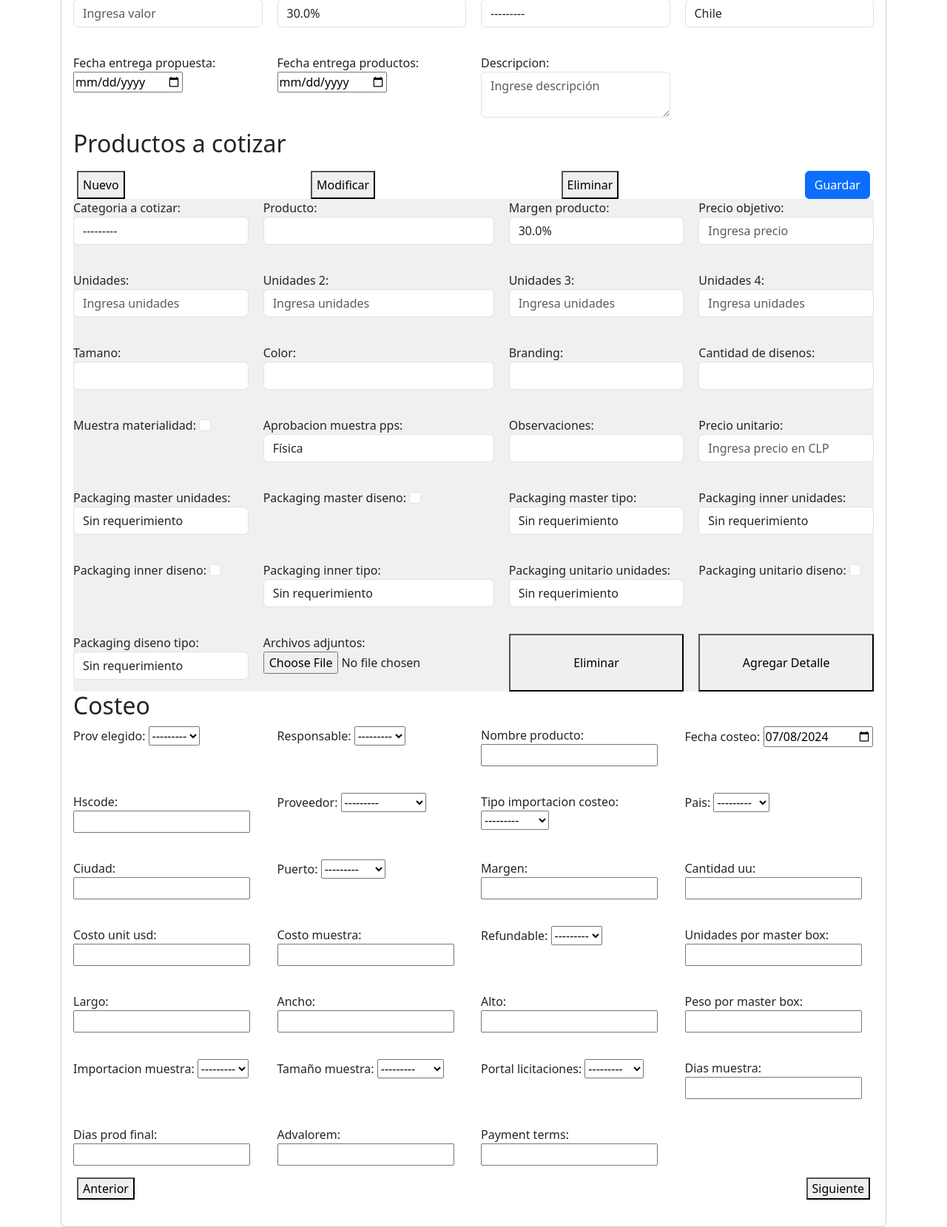
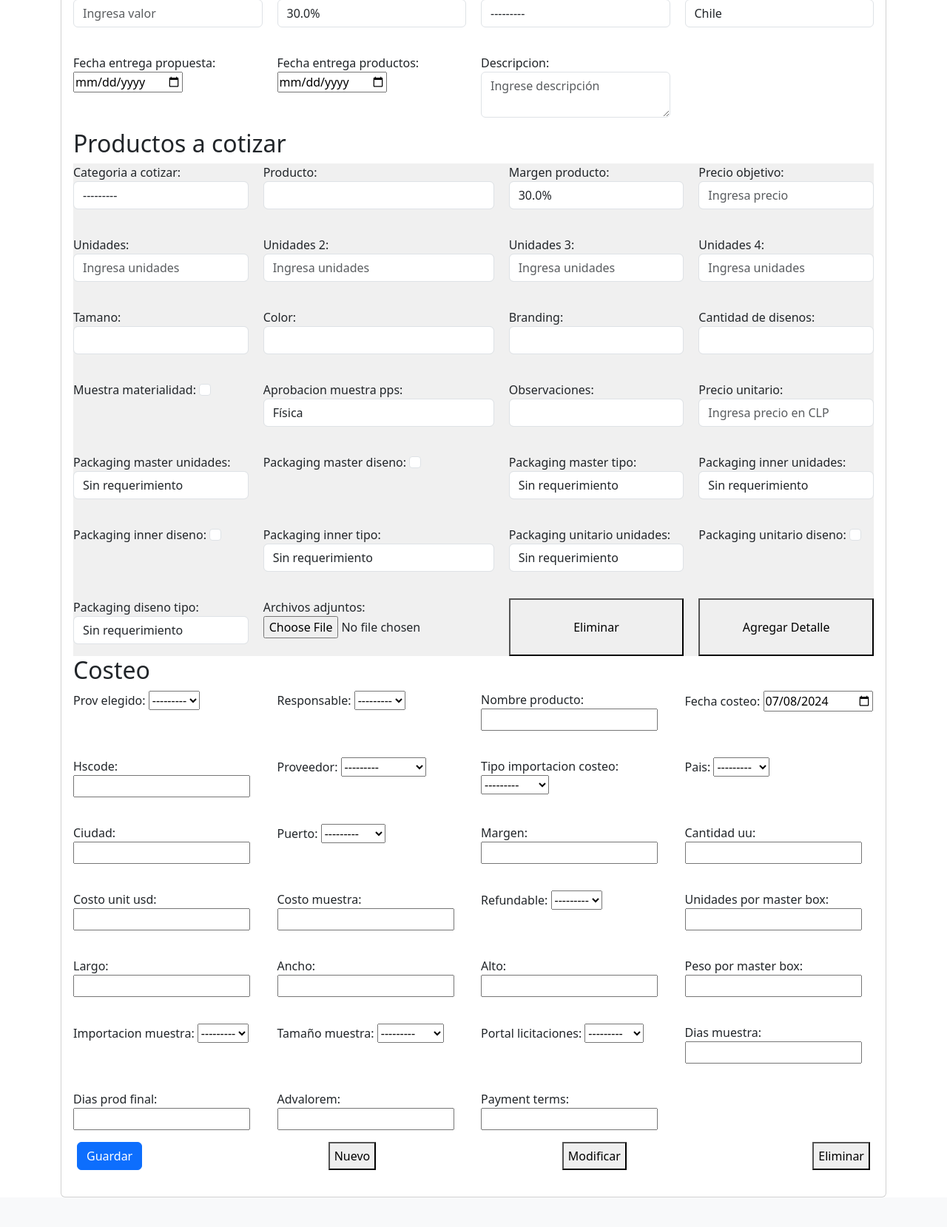
Before and after one commit to molivadatascience/django-auth-crud, a Django app: page /create_task/ in a window 1280 px wide. Shown: the part 350-2009 px from the top of the page at 74% size. After the commit the page ends 1969 px from the top, so only its background shows below. Run offline with Django 5.2, Linux system fonts and the light colour scheme; the visitor is signed in with stand-in values (Sample User, id 1).

Commit message:
actualizando_formularios

```diff
--- a/tasks/templates/create_task.html
+++ b/tasks/templates/create_task.html
@@ -22,7 +22,7 @@
             margin-bottom: 15px;
         }
         .save-button {
-            grid-column: span 4; /* Hace que el botón guardar ocupe las 4 columnas */
+            grid-column: 2;
             margin-top: 20px;
         }
         h2 {
@@ -34,14 +34,6 @@
             margin-bottom: 20px;
         }
         .form-navigation button {
-            margin: 0 5px;
-        }
-        .section-navigation {
-            display: flex;
-            justify-content: space-between;
-            margin-top: 10px;
-        }
-        .section-navigation button {
             margin: 0 5px;
         }
     </style>
@@ -61,12 +53,6 @@
                     {{ task_form.as_p }}
                 </div>
                 <h2>Productos a cotizar</h2>
-                <div class="section-navigation">
-                    <button type="button" onclick="addNewRecord()">Nuevo</button>
-                    <button type="button" onclick="modifyRecord()">Modificar</button>
-                    <button type="button" onclick="deleteRecord()">Eliminar</button>
-                    <button type="submit" class="btn btn-primary">Guardar</button>
-                </div>
                 <div class="form-container-2">
                     {{ detalle_oportunidad_form.as_p }}
                     <button type="button" onclick="removeRow(this)">Eliminar</button>
@@ -78,8 +64,10 @@
                 </div>
 
                 <div class="form-navigation">
-                    <button type="button" onclick="previousRecord()">Anterior</button>
-                    <button type="button" onclick="nextRecord()">Siguiente</button>
+                    <button type="submit" class="btn btn-primary save-button">Guardar</button>
+                    <button type="button" onclick="addNewRecord()">Nuevo</button>
+                    <button type="button" onclick="modifyRecord()">Modificar</button>
+                    <button type="button" onclick="deleteRecord()">Eliminar</button>
                 </div>
             </form>
         </div>
--- a/tasks/views.py
+++ b/tasks/views.py
@@ -84,6 +84,7 @@ def create_task(request):
                 'costeo_form': costeo_form,
                 'error': 'Please provide valid data'
             })
+
 
 
 @login_required
```
